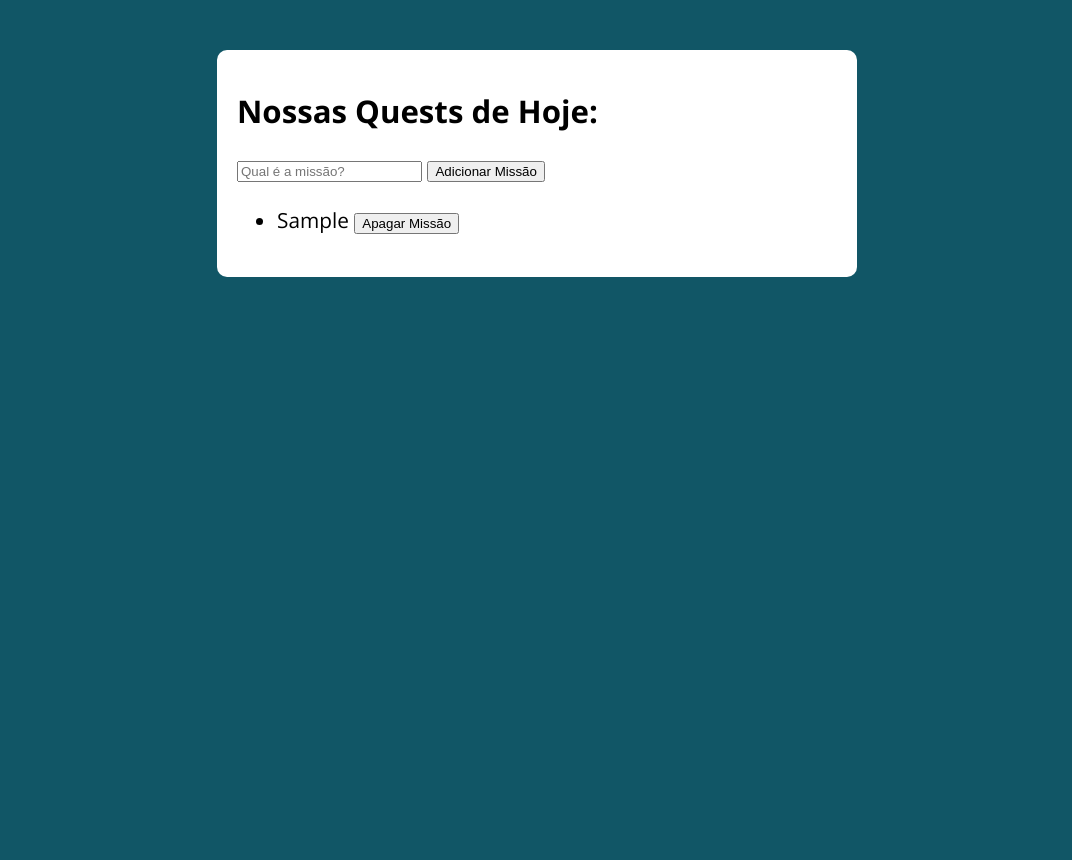
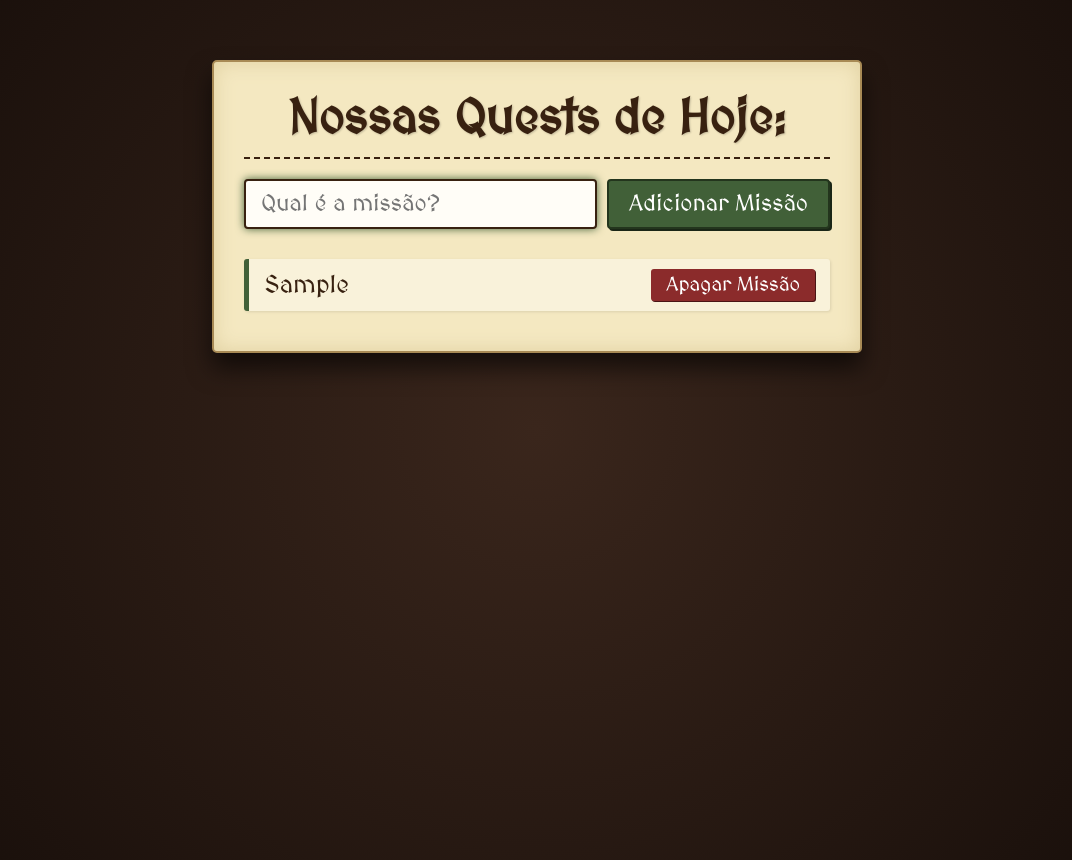
Before and after one commit to EmsRibeiro/task-list, a plain HTML site: page modelo/index.html in a window 1280 px wide. Both pictures are taken after typing "Sample" into the empty fields and a click on the button "Adicionar Missão". Shown: the whole page, without its empty margins (103-1175 px from the left). Before the commit the page ends 800 px from the top, so only its background shows below. Drawn offline with nearby package versions, Linux system fonts and the light colour scheme.

Commit message:
feat: style.css refeito com tematica rpg medieval

```diff
--- a/modelo/assets/css/style.css
+++ b/modelo/assets/css/style.css
@@ -1,59 +1,121 @@
-@import url('https://fonts.googleapis.com/css?family=Open+Sans:400,700&display=swap');
+@import url('https://fonts.googleapis.com/css2?family=MedievalSharp&display=swap');
 
 :root {
-  --primary-color: rgb(17, 86, 102); /*variavel em CSS usa --nome-da-variavel*/
-  --primary-color-darker: rgb(9, 48, 56);
+  --bg-dark-wood: #211510;
+  --parchment: #f4e8c1;
+  --parchment-dark: #e0d0a0;
+  --ink: #382110;
+  --quest-btn: #416038;
+  --quest-btn-hover: #2d4526;
+  --danger-btn: #8b2b2b;
+  --danger-btn-hover: #5e1c1c;
 }
 
 * {
   box-sizing: border-box;
   outline: 0;
+  margin: 0;
+  padding: 0;
 }
 
 body {
-  margin: 0;
-  padding: 0;
-  background: var(--primary-color);
-  font-family: 'Open sans', sans-serif;
+  background: var(--bg-dark-wood);
+  font-family: 'MedievalSharp', cursive;
+  color: var(--ink);
+  font-size: 1.2em;
+  background-image: radial-gradient(circle, #3a261c 0%, #170e0a 100%); /*Efeito gradiente das cores em circulo*/
+  min-height: 100vh;
+}
+
+h1 {
+  text-align: center;
+  font-size: 2.5em;
+  text-shadow: 1px 1px 2px rgba(0,0,0,0.2);
+  margin-bottom: 20px;
+  border-bottom: 2px dashed var(--ink);
+  padding-bottom: 10px;
+}
+
+.container p {
+  display: flex;
+  gap: 10px;
+  margin-bottom: 30px;
+}
+
+.new-task {
+  flex: 1;
+  font-size: 1.2em;
+  font-family: 'MedievalSharp', cursive;
+  padding: 10px 15px;
+  border: 2px solid var(--ink);
+  background: #fffdf7;
+  border-radius: 4px;
+  color: var(--ink);
+}
+
+.new-task:focus {
+  box-shadow: 0 0 8px var(--quest-btn);
+}
+
+.add-new-task {
+  background: var(--quest-btn);
+  color: #fff;
+  border: 2px solid #23351d;
+  padding: 10px 20px;
+  font-size: 1.2em;
+  font-family: 'MedievalSharp', cursive;
+  cursor: pointer;
+  border-radius: 4px;
+  transition: all 0.3s ease;
+  box-shadow: 2px 2px 0px #1a2616;
+}
+
+.add-new-task:hover {
+  background: var(--quest-btn-hover);
+  transform: translateY(2px);
+  box-shadow: 0px 0px 0px #1a2616;
+}
+
+.task-list {
+  list-style: none; /*Remove tudo o LI*/
+}
+
+.task-list li {
+  display: flex;
+  justify-content: space-between;
+  align-items: center;
+  background: rgba(255, 255, 255, 0.4);
+  margin-bottom: 10px;
+  padding: 10px 15px;
+  border-left: 5px solid var(--quest-btn);
+  border-radius: 3px;
   font-size: 1.3em;
-  line-height: 1.5em;
+  box-shadow: 1px 1px 3px rgba(0,0,0,0.1);
+}
+
+.erase {
+  background: var(--danger-btn);
+  color: white;
+  border: none;
+  padding: 5px 15px;
+  font-family: 'MedievalSharp', cursive;
+  font-size: 0.8em;
+  cursor: pointer;
+  border-radius: 3px;
+  transition: 0.2s;
+  box-shadow: 1px 1px 0px #4a1515;
+}
+
+.erase:hover {
+  background: var(--danger-btn-hover);
 }
 
 .container {
-  max-width: 640px;
-  margin: 50px auto;
-  background: #fff;
-  padding: 20px;
-  border-radius: 10px;
+  max-width: 650px;
+  margin: 60px auto;
+  background: var(--parchment);
+  padding: 30px;
+  border-radius: 5px;
+  box-shadow: inset 0 0 20px var(--parchment-dark), 0 15px 25px rgba(0,0,0,0.6);
+  border: 2px solid #a88a55;
 }
-
-form input, form label, form button {
-  display: block;
-  width: 100%;
-  margin-bottom: 10px;
-}
-
-form input {
-  font-size: 24px;
-  height: 50px;
-  padding: 0 20px;
-}
-
-form input:focus {
-  outline: 1px solid var(--primary-color);
-}
-
-form button {
-  border: none;
-  background: var(--primary-color);
-  color: #fff;
-  font-size: 18px;
-  font-weight: 700;
-  height: 50px;
-  cursor: pointer;
-  margin-top: 30px;
-}
-
-form button:hover {
-  background: var(--primary-color-darker);
-}
```
